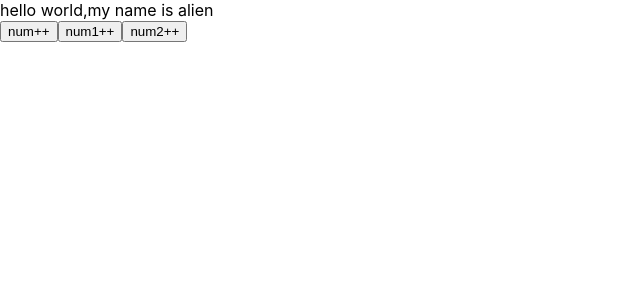
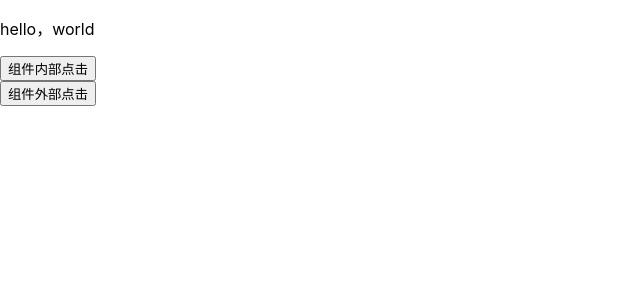
Before and after one commit to WJX2001/qiuchao, a React (Create React App) app in the folder day18-react相关/react-basic/: page / in a window 1280 px wide. Shown: the top 300 px of the page, without its empty margins (0-640 px from the left). Built offline with nearby package versions, Linux system fonts and the light colour scheme.

Commit message:
feat: react HOC

```diff
--- a/day18-react相关/react-basic/package.json
+++ b/day18-react相关/react-basic/package.json
@@ -4,6 +4,7 @@
   "private": true,
   "dependencies": {
     "@ant-design/icons": "^5.2.6",
+    "@babel/plugin-proposal-decorators": "^7.23.2",
     "@testing-library/jest-dom": "^5.17.0",
     "@testing-library/react": "^13.4.0",
     "@testing-library/user-event": "^13.5.0",
--- a/day18-react相关/react-basic/src/App.js
+++ b/day18-react相关/react-basic/src/App.js
@@ -8,9 +8,10 @@ import FenpianRender1 from './components/react高阶组件HOC/2.编写高阶组
 import FenpianRender from './components/react高阶组件HOC/2.编写高阶组件/2.2控制渲染/2.2.1条件渲染/2.分片渲染'
 import FenPianRender from './components/react高阶组件HOC/2.编写高阶组件/2.2控制渲染/2.2.1条件渲染/2.分片渲染'
 import Debounce from './components/react高阶组件HOC/2.编写高阶组件/2.2控制渲染/2.2.2节流渲染/1.基础：节流原理'
+import EventListenerHoc from './components/react高阶组件HOC/2.编写高阶组件/2.3赋能组件/2.3.1事件监控'
 
 function App() {
-  return <Debounce />
+  return <EventListenerHoc />
 }
 
 export default App
--- /dev/null
+++ b/day18-react相关/react-basic/src/components/react高阶组件HOC/2.编写高阶组件/2.3赋能组件/2.3.1事件监控.jsx
@@ -0,0 +1,44 @@
+import React, { useEffect, useRef } from 'react'
+
+// TODO: 组件內的事件监听
+
+// * 实现功能：对组件內的点击事件做一个监听效果
+
+function ClickHoc(Component) {
+  return function Wrap(props) {
+    const dom = useRef(null)
+    useEffect(() => {
+      const handerClick = () => console.log('发生点击事件')
+      dom.current.addEventListener('click', handerClick)
+      return () => dom.current.removeEventListener('click', handerClick)
+    }, [])
+    return (
+      <div ref={dom}>
+        <Component {...props} />
+      </div>
+    )
+  }
+}
+
+@ClickHoc
+class Index extends React.Component {
+  render() {
+    return (
+      <div className="index">
+        <p>hello，world</p>
+        <button>组件内部点击</button>
+      </div>
+    )
+  }
+}
+
+const EventListenerHoc = () => {
+  return (
+    <div>
+      <Index />
+      <button>组件外部点击</button>
+    </div>
+  )
+}
+
+export default EventListenerHoc
```
Also changed, not shown: 1 other file (tests, documents, lock files or other folders).
